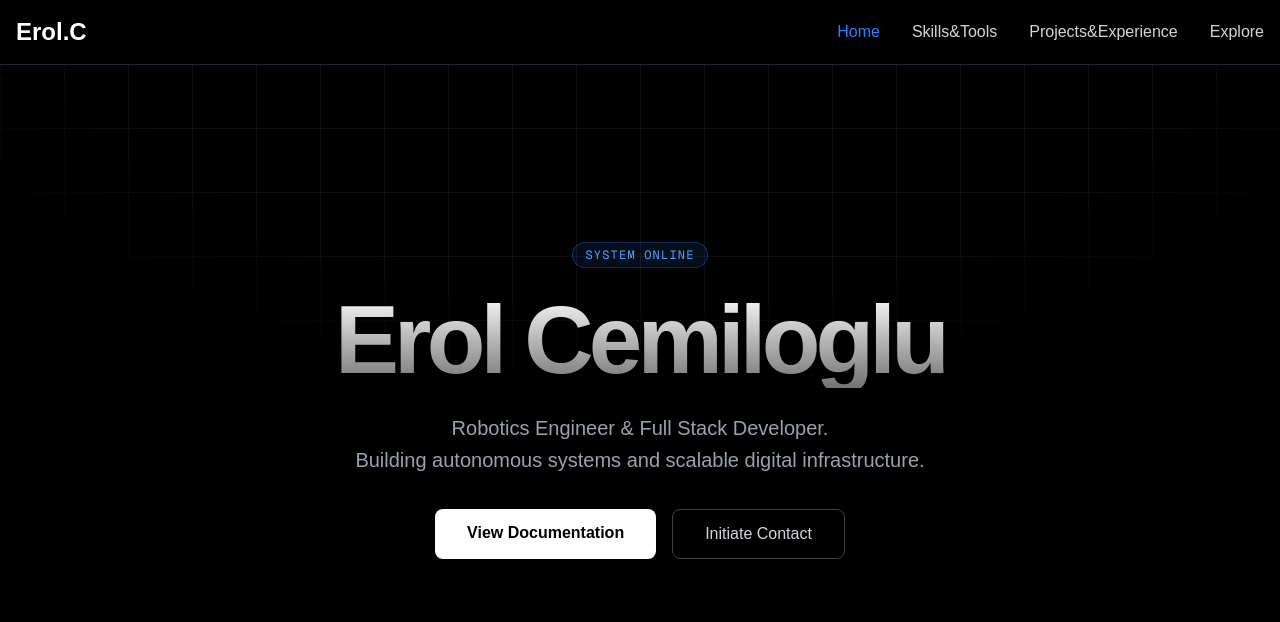
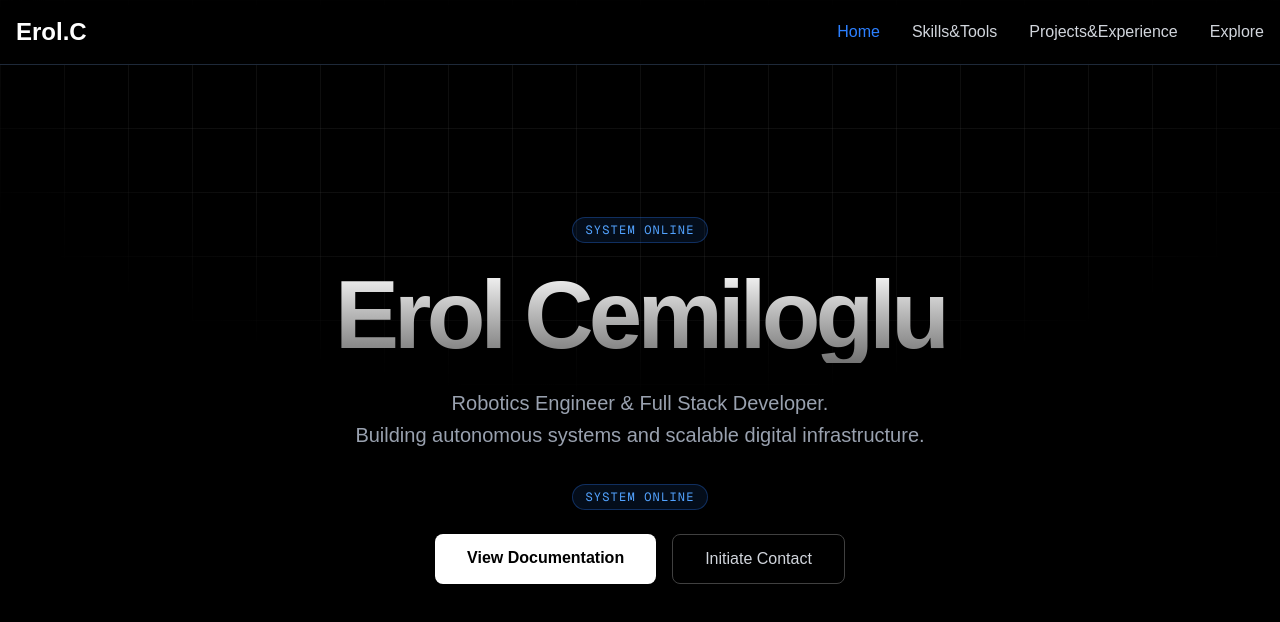
Before and after one commit to erolcem/ErolCemiloglu_Website, a Next.js app in the folder frontend/: page / in a window 1280 px wide. Shown: the top 622 px of the page. Built offline with nearby package versions, Linux system fonts and the light colour scheme.

Commit message:
impvroving homoe page

```diff
--- a/frontend/app/page.tsx
+++ b/frontend/app/page.tsx
@@ -23,6 +23,13 @@ export default function Home() {
           Building autonomous systems and scalable digital infrastructure.
         </p>
 
+
+        <div className="mb-6 flex justify-center">
+            <span className="px-3 py-1 rounded-full border border-blue-500/30 bg-blue-500/10 text-blue-400 text-xs font-mono uppercase tracking-widest">
+                System Online
+            </span>
+        </div>
+
         <div className="flex flex-col sm:flex-row gap-4 justify-center">
             <Link
                 href="/projects"
@@ -37,6 +44,8 @@ export default function Home() {
                 Initiate Contact
             </Link>
         </div>
+
+
       </div>
     </main>
   );
```
